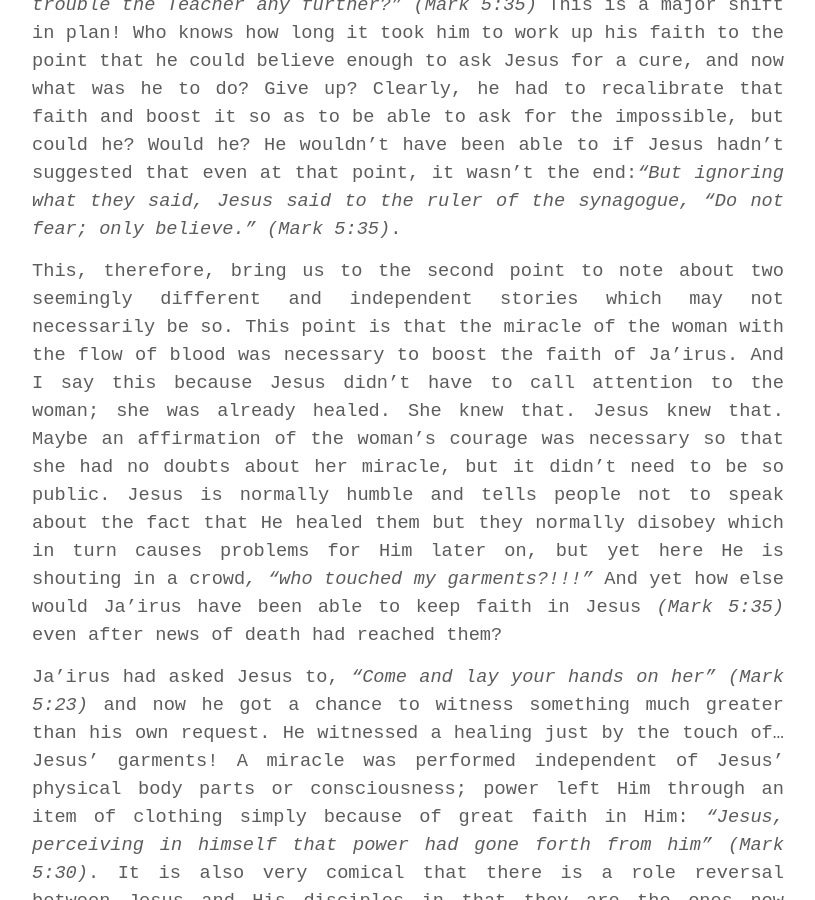
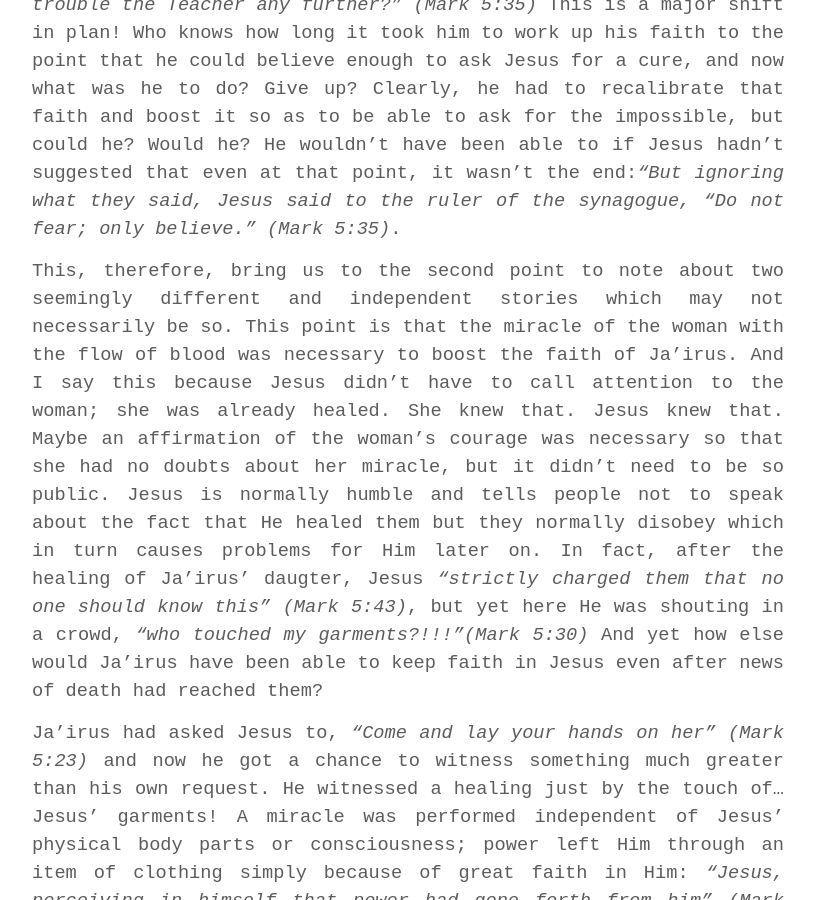
Before and after one commit to soulatcrossroad/dawnscribbler.github.io, a Jekyll site: the page built from _posts/2019-02-05-dead-end-is-not-the-end.md, in a window 1280 px wide and 900 px high, scrolled down 1405 px. Shown: the whole window, without its empty margins (232-1047 px from the left). Built offline with Jekyll 4.4.1, drawn with Linux system fonts in a browser that asks for light colours; some web fonts are replaced.

Commit message:
Update 2019-02-05-dead-end-is-not-the-end.md

```diff
--- a/_posts/2019-02-05-dead-end-is-not-the-end.md
+++ b/_posts/2019-02-05-dead-end-is-not-the-end.md
@@ -58,9 +58,9 @@ the woman; she was already healed. She knew that. Jesus knew that. Maybe an
 affirmation of the woman’s courage was necessary so that she had no doubts about
 her miracle, but it didn’t need to be so public. Jesus is normally humble and
 tells people not to speak about the fact that He healed them but they normally
-disobey which in turn causes problems for Him later on, but yet here He is
-shouting in a crowd*, “who touched my garments?!!!”* And yet how else would
-Ja’irus have been able to keep faith in Jesus *(Mark 5:35)* even after news of
+disobey which in turn causes problems for Him later on. In fact, after the healing of Ja’irus' daugter, Jesus *“strictly charged them that no one should know this" (Mark 5:43)*, but yet here He was
+shouting in a crowd, *“who touched my garments?!!!”(Mark 5:30)* And yet how else would
+Ja’irus have been able to keep faith in Jesus even after news of
 death had reached them?
 
 Ja’irus had asked Jesus to, *“Come and lay your hands on her” (Mark 5:23)* and
```
